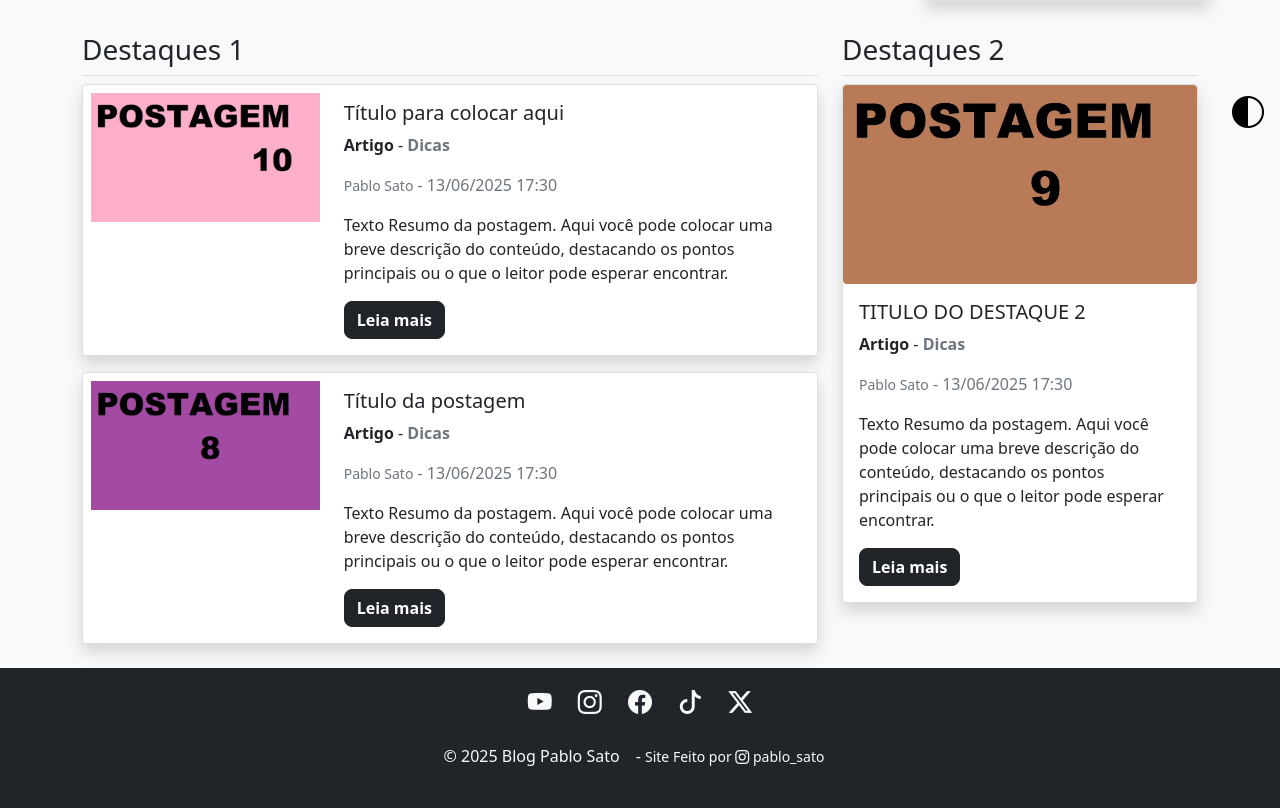
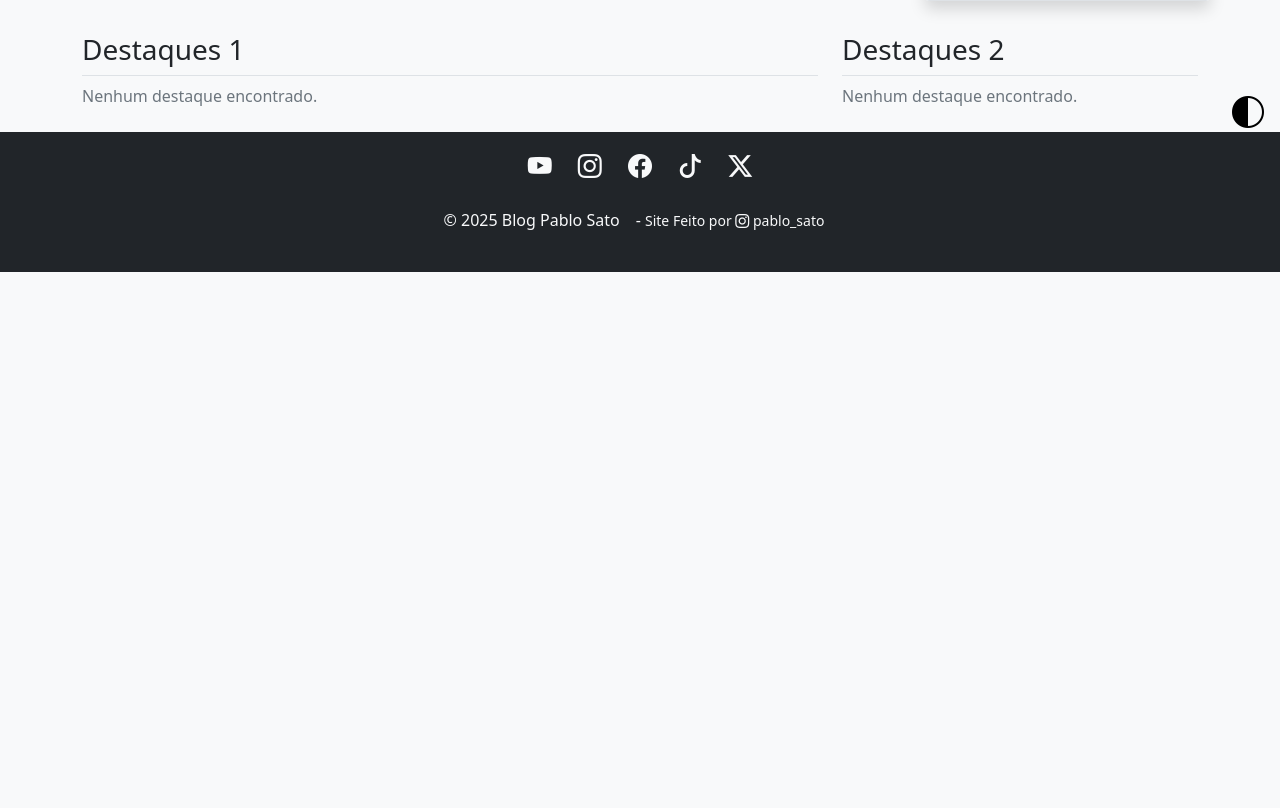
Before and after one commit to tetsuosato/site-blogCardsEmPilha, a PHP site: page /projetos/postagem.php in a window 1280 px wide. Shown: the part 648-1456 px from the top of the page. After the commit the page ends 920 px from the top, so only its background shows below. Run offline with PHP 8.4, Linux system fonts and the light colour scheme; data that the repository does not hold is empty.

Commit message:
Acrescentando detalhes

```diff
--- /dev/null
+++ b/assets/views/destaques.php
@@ -0,0 +1,66 @@
+<!-- DESTAQUES -->
+<div class="container">
+    <div class="row mb-2">
+
+        <!-- Destaques 1 -->
+        <div class="col-md-8">
+            <h3 class="pb-2 pt-2 mb-2 border-bottom">Destaques 1</h3>
+
+            <?php if (isset($destaques['destaque1']) && is_array($destaques['destaque1'])): ?>
+                <?php foreach ($destaques['destaque1'] as $post): ?>
+                <div class="card mb-3 shadow theme-card">
+                    <div class="row g-0">
+                    <div class="col-md-4">
+                        <img src="<?= htmlspecialchars(BASE_URL . '/' . $post['imagem'] .'?t='.mt_rand(1, 1000)) ?>" class="img-fluid rounded p-2" alt="<?= htmlspecialchars($post['titulo']) ?>">
+                    </div>
+                    <div class="col-md-8">
+                        <div class="card-body">
+                        <h5 class="card-title"><?= htmlspecialchars($post['titulo']) ?></h5>
+                        <p>
+                            <strong><?= htmlspecialchars($post['tipo']) ?></strong> - <strong class="text-secondary"><?= htmlspecialchars($post['categoria']) ?></strong>
+                            <div class="mb-1 text-muted"><small><?= htmlspecialchars($post['autor']) ?></small> - <?= htmlspecialchars($post['data']) ?></div>
+                        </p>
+                        <p class="card-text"><?= htmlspecialchars($post['resumo']) ?></p>
+                        <a href="<?= htmlspecialchars(BASE_URL . '/postagem/' . $post['categoriaSlug'] . '/' . $post['slug'] . '/' . $post['id']) ?>" target="_blank" class="btn btn-dark theme-button">Leia mais</a>
+                        </div>
+                    </div>
+                    </div>
+                </div>
+                <?php endforeach; ?>
+            <?php else: ?>
+                <p class="text-muted">Nenhum destaque encontrado.</p>
+            <?php endif; ?>
+
+        </div><!-- col-md-8 -->
+        <!-- FINAL - Destaques 1 -->
+
+        <!-- Destaques 2 -->
+        <div class="col-sm-4 align-items-center justify-content-center">
+
+            <h3 class="pb-2 pt-2 mb-2 border-bottom">Destaques 2</h3>
+
+            <?php if (isset($destaques['destaque2']) && is_array($destaques['destaque2'])): ?>
+                <?php foreach ($destaques['destaque2'] as $post): ?>
+                <div class="card mb-3 shadow theme-card">
+                    <img src="<?= htmlspecialchars(BASE_URL . '/' . $post['imagem'] .'?t='.mt_rand(1, 1000)) ?>" class="card-img-top rounded" alt="<?= htmlspecialchars($post['titulo']) ?>">
+                    <div class="card-body">
+                    <h5 class="card-title"><?= htmlspecialchars($post['titulo']) ?></h5>
+                    <p>
+                        <strong><?= htmlspecialchars($post['tipo']) ?></strong> - <strong class="text-secondary"><?= htmlspecialchars($post['categoria']) ?></strong>
+                        <div class="mb-1 text-muted"><small><?= htmlspecialchars($post['autor']) ?></small> - <?= htmlspecialchars($post['data']) ?></div>
+                    </p>
+                    <p class="card-text"><?= htmlspecialchars($post['resumo']) ?></p>
+                    <a href="<?= htmlspecialchars(BASE_URL . '/postagem/' . $post['categoriaSlug'] . '/' . $post['slug'] . '/' . $post['id']) ?>" target="_blank" class="btn btn-dark theme-button">Leia mais</a>
+                    </div>
+                </div>
+                <?php endforeach; ?>
+            <?php else: ?>
+                <p class="text-muted">Nenhum destaque encontrado.</p>
+            <?php endif; ?>
+
+        </div><!-- col-sm-4 -->
+        <!-- FINAL - Destaques 2 -->
+
+    </div><!-- row mb-2 -->
+</div><!-- container -->
+<!-- FINAL - DESTAQUES -->
--- a/postagem.php
+++ b/postagem.php
@@ -27,6 +27,27 @@ if (!$postagemJson) {
   $postagem = json_decode($postagemJson, true);
 }
 // ==================== FINAL - RECEBE E RETORNA A POSTAGEM ====================
+
+
+// ==================== LEITURA DA API DE DESTAQUES ====================
+
+// Faz a leitura da Postagem via API
+$destaquesURL = BASE_URL."/api/destaques.php";
+$destaquesJson = @file_get_contents($destaquesURL);
+
+// Verifica status HTTP
+$statusCodeDestaques = null;
+if (isset($http_response_header) && preg_match('{HTTP/\S+ (\d{3})}', $http_response_header[0], $match)) {
+  $statusCodeDestaques = (int)$match[1];
+}
+
+if (!$destaquesJson) {
+  $destaques = "erro";
+} else{
+  $destaques = json_decode($destaquesJson, true);
+}
+// ==================== LEITURA DA API DE DESTAQUES ====================
+
 
 ?>
 <!DOCTYPE html>
@@ -126,76 +147,7 @@ include('assets/views/head.php');
   </div>
 
   <!-- DESTAQUES -->
-  <div class="container">
-    <div class="row mb-2">
-      <!-- Destaques 1 -->
-      <div class="col-md-8">
-        <h3 class="pb-2 pt-2 mb-2 border-bottom">Destaques 1</h3>
-        <!-- 1º Destaque 1 -->
-        <div class="card mb-3 shadow theme-card">
-          <div class="row g-0">
-            <div class="col-md-4">
-              <img src="<?=BASE_URL?>/imagesposts\postagem10.webp" class="img-fluid rounded p-2" alt="Destaque 1">
-            </div>
-            <div class="col-md-8">
-              <div class="card-body">
-                <h5 class="card-title">Título para colocar aqui</h5>
-                <p>
-                  <strong>Artigo</strong> - <strong class="text-secondary">Dicas</strong>
-                  <div class="mb-1 text-muted"><small>Pablo Sato</small> - 13/06/2025 17:30</div>
-                </p>
-                <p class="card-text">Texto Resumo da postagem. Aqui você pode colocar uma breve descrição do conteúdo, destacando os pontos principais ou o que o leitor pode esperar encontrar. </p>
-                <a href="<?= BASE_URL ?>/pagina_construcao.php" target="_blank" class="btn btn-dark theme-button">Leia mais</a>
-              </div>
-            </div>
-          </div>
-        </div>
-
-        <!-- 2º Destaque 1 -->
-        <div class="card mb-3 shadow theme-card">
-          <div class="row g-0">
-            <div class="col-md-4">
-              <img src="<?=BASE_URL?>/imagesposts\postagem8.webp" class="img-fluid rounded p-2" alt="Destaque 1">
-            </div>
-            <div class="col-md-8">
-              <div class="card-body">
-                <h5 class="card-title">Título da postagem</h5>
-                <p>
-                  <strong>Artigo</strong> - <strong class="text-secondary">Dicas</strong>
-                  <div class="mb-1 text-muted"><small>Pablo Sato</small> - 13/06/2025 17:30</div>
-                </p>
-                <p class="card-text">Texto Resumo da postagem. Aqui você pode colocar uma breve descrição do conteúdo, destacando os pontos principais ou o que o leitor pode esperar encontrar.</p>
-                <a href="<?= BASE_URL ?>/pagina_construcao.php" target="_blank" class="btn btn-dark theme-button">Leia mais</a>
-              </div>
-            </div>
-          </div>
-        </div>
-
-      </div><!-- col-md-6 -->
-      <!-- FINAL - Destaques 1 -->
-
-      <!-- Destaques 2 -->
-      <div class="col-sm-4 align-items-center justify-content-center">
-
-        <h3 class="pb-2 pt-2 mb-2 border-bottom">Destaques 2</h3>
-
-        <div class="card shadow theme-card">
-          <img src="<?=BASE_URL?>/imagesposts/postagem9.webp" class="card-img-top rounded" alt="Destaque 2">
-          <div class="card-body">
-            <h5 class="card-title">TITULO DO DESTAQUE 2</h5>
-            <p>
-              <strong>Artigo</strong> - <strong class="text-secondary">Dicas</strong>
-              <div class="mb-1 text-muted"><small>Pablo Sato</small> - 13/06/2025 17:30</div>
-            </p>
-            <p class="card-text">Texto Resumo da postagem. Aqui você pode colocar uma breve descrição do conteúdo, destacando os pontos principais ou o que o leitor pode esperar encontrar.</p>
-            <a href="<?= BASE_URL ?>/pagina_construcao.php" target="_blank" class="btn btn-dark theme-button">Leia mais</a>
-          </div>
-        </div>
-
-      </div><!-- col-md-6 -->
-      <!-- FINAL - Destaques 2 -->
-    </div><!-- row mb-2 -->
-  </div><!-- container -->
+  <?php include __DIR__ . '/assets/views/destaques.php'; ?>
   <!-- FINAL - DESTAQUES -->
 
   <!-- Footer -->
```
Also changed, not shown: api/destaques.php (added, +102 -0 lines), api/functions/functions.php (+19 -0 lines), index.php (+23 -70 lines).
